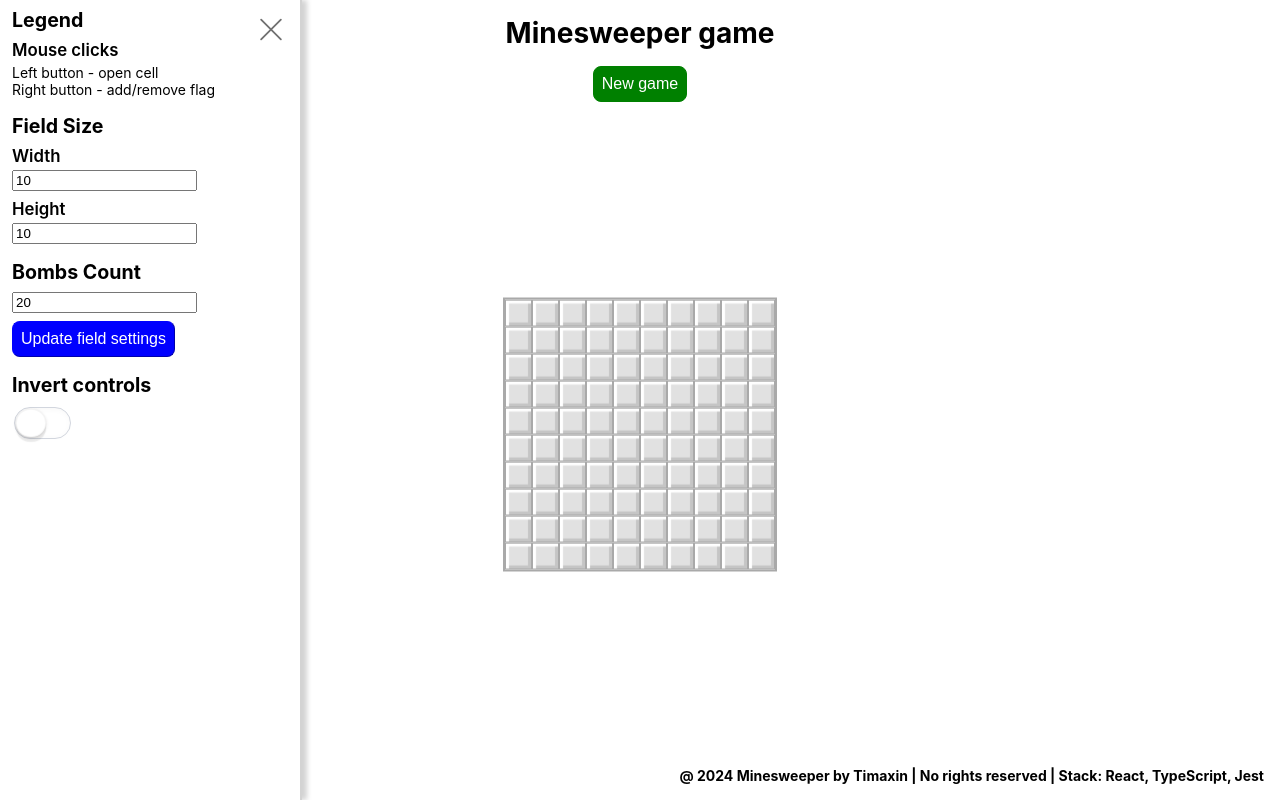
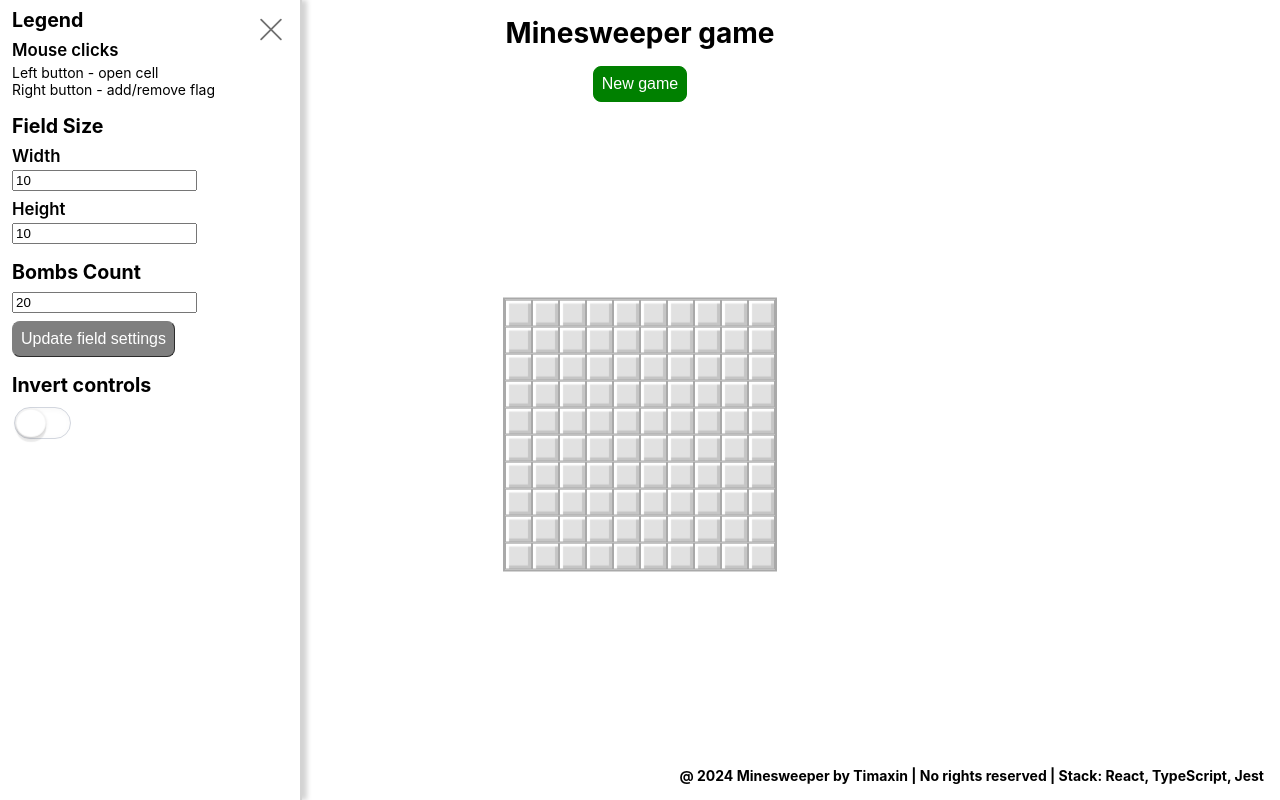
Before and after one commit to timaxin/minesweeper, a React (Create React App) app: page / in a window 1280 px wide. Built offline with nearby package versions, Linux system fonts and the light colour scheme.

Commit message:
Disable update button if settings persist

```diff
--- a/src/components/Settings/Settings.tsx
+++ b/src/components/Settings/Settings.tsx
@@ -1,9 +1,10 @@
-import React, { useMemo, useState } from 'react';
+import React, { useMemo, useState, useRef, useEffect } from 'react';
 import './Settings.scss';
 import SettingSwitch from '../SettingSwitch/SettingSwitch';
 import { useSettings, useSettingsDispatch } from '../SettingsProvider/SettingsProvider';
 import { z } from 'zod';
-import { SettingsZodIssue, SettingsErrors, SettingsConfigKeys } from '../../types';
+import { SettingsZodIssue, SettingsErrors, SettingsConfigKeys, FieldSize, SettingsState } from '../../types';
+import compareUsingJSON from '../../utils/compareUsingJSON';
 
 const OPEN_CELL_TEXT = 'open cell';
 const FLAG_TEXT = 'add/remove flag';
@@ -11,9 +12,19 @@ const FLAG_TEXT = 'add/remove flag';
 const Settings: React.FC = () => {
   const { invertControls, fieldSize, bombsCount: defaultBombsCount, opened: settingsOpened } = useSettings();
   const dispatch = useSettingsDispatch();
-  let [{ width, height }, setLocalFieldSize] = useState(fieldSize);
-  let [bombsCount, setLocalBombsCount] = useState(defaultBombsCount);
+  const previousSettings = useRef<Pick<SettingsState, 'fieldSize' | 'bombsCount'>>({ fieldSize, bombsCount: defaultBombsCount });
+  let [settingsPersist, setSettingsPersist] = useState<boolean>(false);
+
+  let [{ width, height }, setLocalFieldSize] = useState<FieldSize>(fieldSize);
+  let [bombsCount, setLocalBombsCount] = useState<number>(defaultBombsCount);
   const [errors, setErrors] = useState<SettingsErrors>({});
+
+  useEffect(() => {
+    setSettingsPersist(compareUsingJSON({
+      fieldSize: { width, height },
+      bombsCount,
+    }, previousSettings.current));
+  }, [width, height, bombsCount]);
 
   const closeSettings = () => {
     dispatch({
@@ -39,6 +50,11 @@ const Settings: React.FC = () => {
         type: 'setBombsCount',
         value: parsedSettingsSchema.bombsCount,
       });
+      setSettingsPersist(true);
+      previousSettings.current = {
+        fieldSize: { width, height },
+        bombsCount,
+      };
       setErrors({
         width: null,
         height: null,
@@ -98,7 +114,7 @@ const Settings: React.FC = () => {
         </div>
       </div>
       <div className="settings__submit">
-        <button className="button button_submit" type="button" onClick={handleSettingsChange}>Update field settings</button>
+        <button className="button button_submit" disabled={settingsPersist} type="button" onClick={handleSettingsChange}>Update field settings</button>
       </div>
       <div className="settings__section">
         <div className="title">Invert controls</div>
--- a/src/index.scss
+++ b/src/index.scss
@@ -59,6 +59,14 @@ code {
       background-color: white;
       color: blue;
     }
+  }
+  &:disabled,
+  &[disabled] {
+    user-select: none;
+    cursor: default;
+    background-color: #7f7f7f;
+    border-color: #7f7f7f;
+    color: #ffffff;
   }
 }
 
--- /dev/null
+++ b/src/utils/compareUsingJSON.ts
@@ -0,0 +1,3 @@
+export default function compareUsingJSON (first: any, second: any): boolean {
+  return JSON.stringify(first) === JSON.stringify(second);
+}
```
